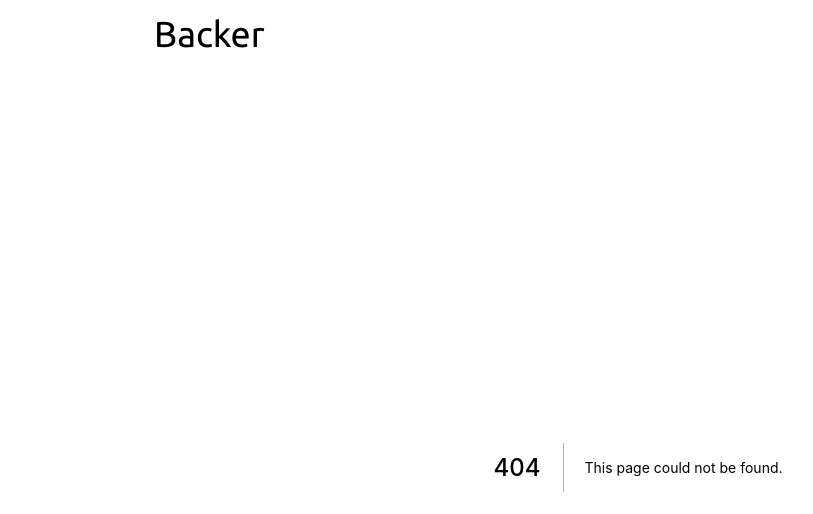
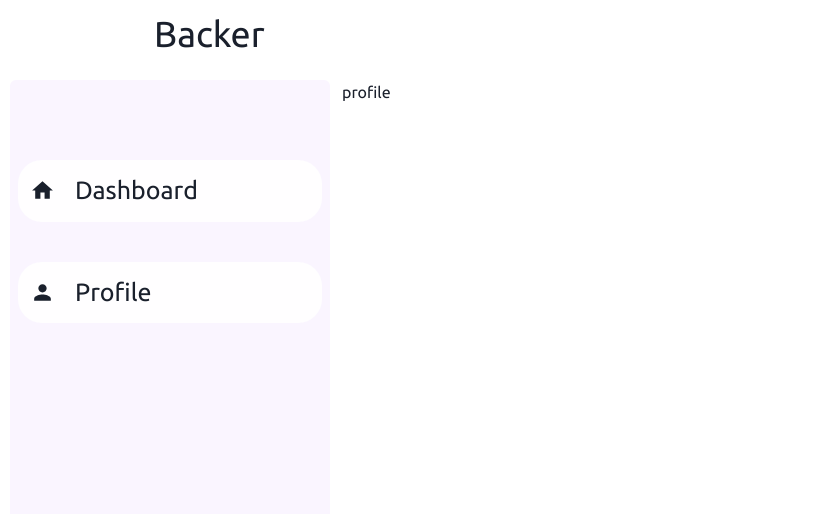
Before and after one commit to soheil555/backer, a Next.js app in the folder packages/frontend/: page /dashboard/profile in a window 1280 px wide. Before the commit this address had no page. Shown: the top 514 px of the page, without its empty margins (2-815 px from the left). Built offline with nearby package versions, Linux system fonts and the light colour scheme.

Commit message:
dashboard layout

```diff
--- /dev/null
+++ b/packages/frontend/components/layout/dashboard.tsx
@@ -0,0 +1,19 @@
+import { ReactNode } from "react";
+import { Box, Flex } from "@chakra-ui/react";
+import Sidebar from "../sidebar";
+import { dashboardRoutes } from "../../routes";
+
+interface Props {
+  children: ReactNode;
+}
+
+export default function Dashboard({ children }: Props) {
+  return (
+    <Flex>
+      <Box display={{ sm: "none", lg: "block" }}>
+        <Sidebar routes={dashboardRoutes} />
+      </Box>
+      <Box>{children}</Box>
+    </Flex>
+  );
+}
--- a/packages/frontend/components/layout.tsx
+++ b/packages/frontend/components/layout/main.tsx
@@ -1,12 +1,12 @@
 import { ReactNode } from "react";
 import { Box } from "@chakra-ui/react";
-import Navbar from "./navbar";
+import Navbar from "../navbar";
 
 interface Props {
   children: ReactNode;
 }
 
-export default function Layout({ children }: Props) {
+export default function Main({ children }: Props) {
   return (
     <Box>
       <Navbar />
--- a/packages/frontend/components/navbar.tsx
+++ b/packages/frontend/components/navbar.tsx
@@ -19,7 +19,7 @@ export default function Navbar() {
   const { isOpen, onOpen, onClose } = useDisclosure();
 
   return (
-    <Box w="100%">
+    <Box w="100%" h="5rem">
       <Container
         maxW="container.lg"
         display="flex"
--- a/packages/frontend/components/sidebar.tsx
+++ b/packages/frontend/components/sidebar.tsx
@@ -46,7 +46,14 @@ const createLinks = (routes: Route[]) => {
 
 export default function Sidebar({ routes }: SidebarProps) {
   return (
-    <Box bg="purple.50" w="320px" h="90vh" pt={20} m={3} borderRadius="md">
+    <Box
+      bg="purple.50"
+      w="320px"
+      h="calc(100vh - 5rem)"
+      pt={20}
+      mx={3}
+      borderRadius="md"
+    >
       <VStack spacing={10} align="stretch" mx={2}>
         {createLinks(routes)}
       </VStack>
--- a/packages/frontend/pages/_app.tsx
+++ b/packages/frontend/pages/_app.tsx
@@ -3,7 +3,7 @@ import "@fontsource/ubuntu/400.css";
 import "../styles/globals.css";
 import type { AppProps } from "next/app";
 import { ChakraProvider } from "@chakra-ui/react";
-import Layout from "../components/layout";
+import MainLayout from "../components/layout/main";
 import theme from "../theme";
 import { Provider } from "react-redux";
 import store from "../redux/store";
@@ -12,9 +12,9 @@ function MyApp({ Component, pageProps }: AppProps) {
   return (
     <Provider store={store}>
       <ChakraProvider theme={theme}>
-        <Layout>
+        <MainLayout>
           <Component {...pageProps} />
-        </Layout>
+        </MainLayout>
       </ChakraProvider>
     </Provider>
   );
--- /dev/null
+++ b/packages/frontend/pages/dashboard/index.tsx
@@ -0,0 +1,12 @@
+import type { NextPage } from "next";
+import DashboardLayout from "../../components/layout/dashboard";
+
+const Dashboard: NextPage = () => {
+  return (
+    <DashboardLayout>
+      <p>hello</p>
+    </DashboardLayout>
+  );
+};
+
+export default Dashboard;
--- /dev/null
+++ b/packages/frontend/pages/dashboard/profile.tsx
@@ -0,0 +1,12 @@
+import type { NextPage } from "next";
+import DashboardLayout from "../../components/layout/dashboard";
+
+const Profile: NextPage = () => {
+  return (
+    <DashboardLayout>
+      <p>profile</p>
+    </DashboardLayout>
+  );
+};
+
+export default Profile;
--- a/packages/frontend/routes.ts
+++ b/packages/frontend/routes.ts
@@ -19,7 +19,7 @@ export const dashboardRoutes: Route[] = [
     component: Dashboard,
   },
   {
-    path: "/profile",
+    path: "/dashboard/profile",
     name: "Profile",
     icon: MdPerson,
     component: Profile,
```
Also changed, not shown: packages/frontend/pages/dashboard.tsx (deleted, +0 -16 lines).
